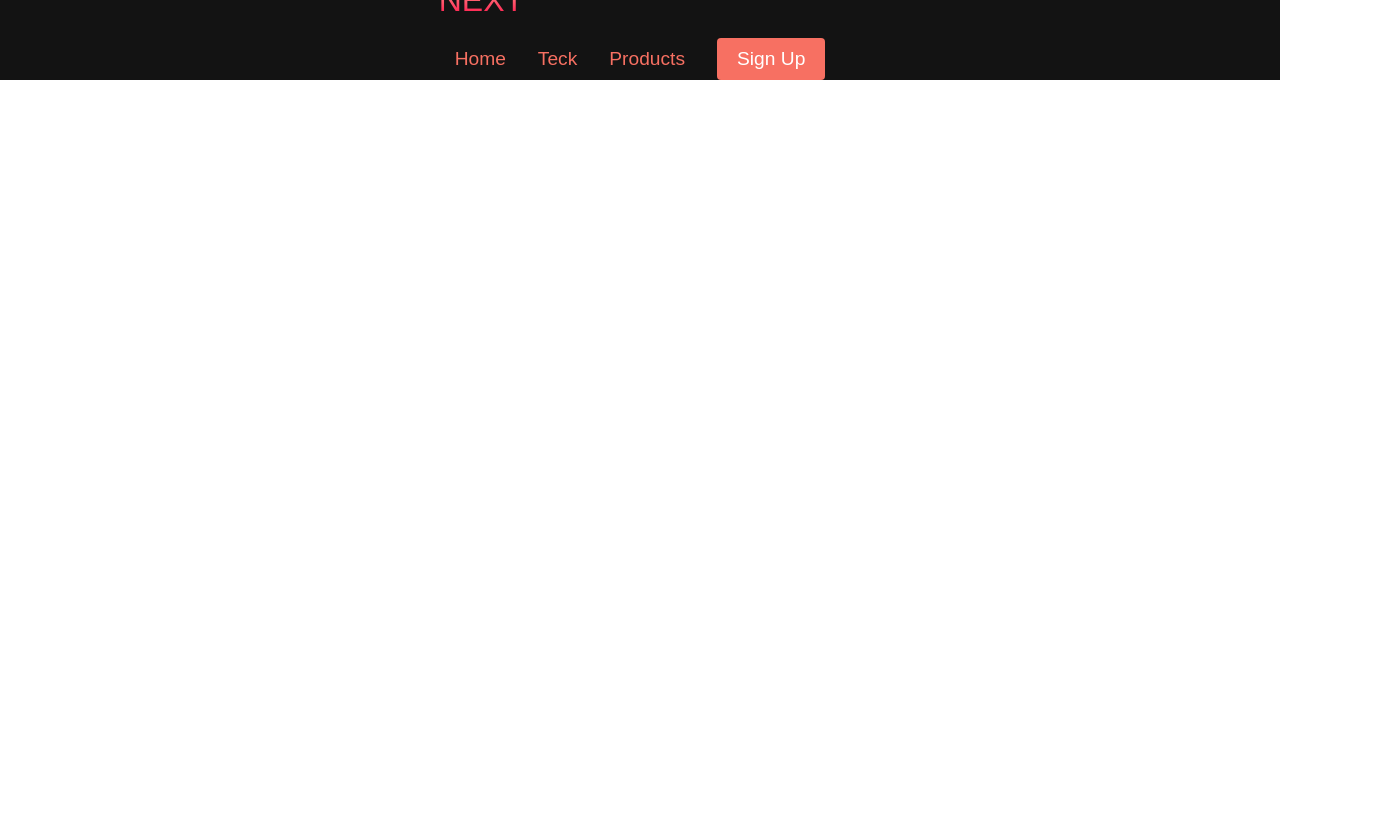
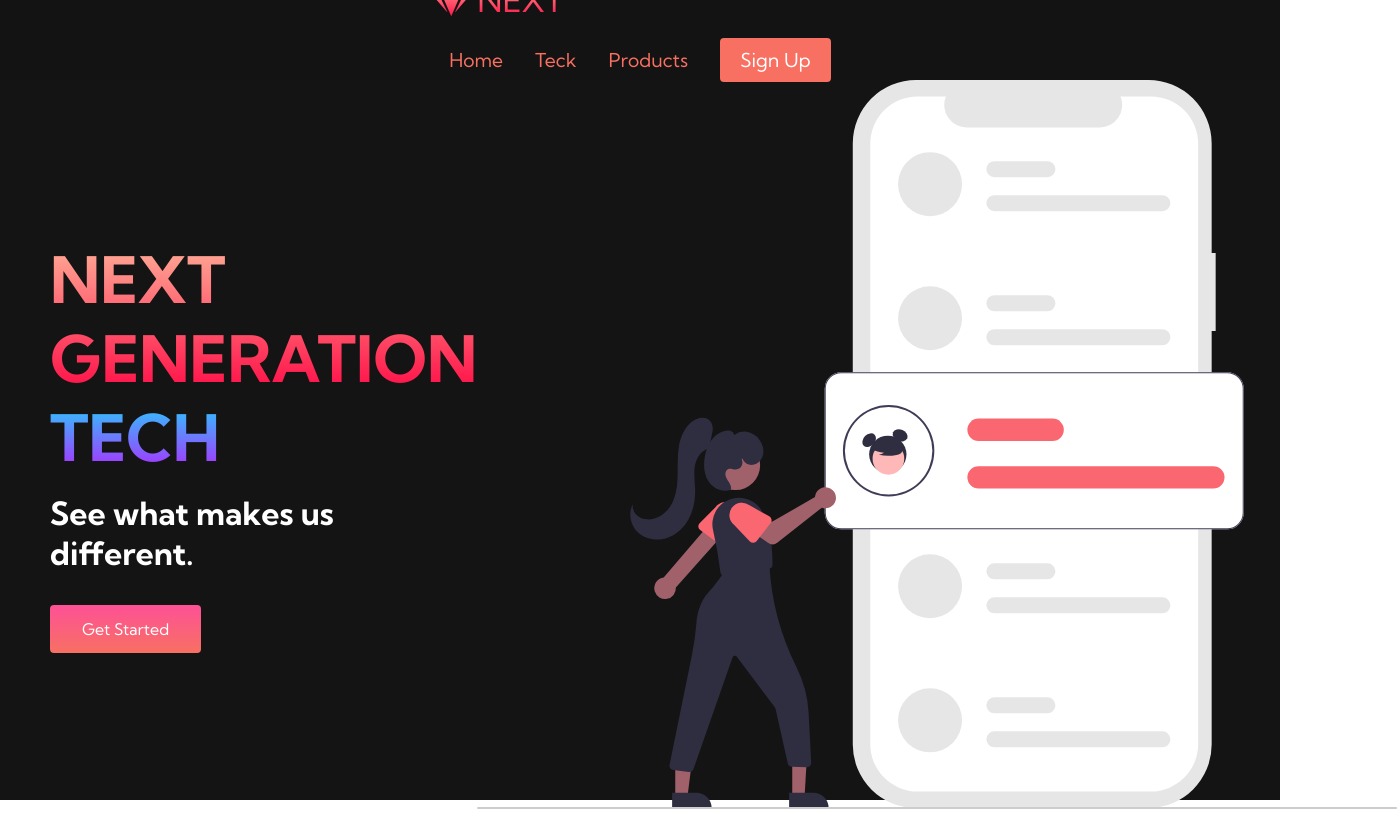
Before and after one commit to jcaro1993/NextGen, a plain HTML site: page index.html in a window 1280 px wide. Shown: the whole page, 1397 px wide, since content can reach past the window. Drawn offline with Linux system fonts and the light colour scheme.

Commit message:
adjusting CSS for titile

```diff
--- a/index.html
+++ b/index.html
@@ -6,13 +6,16 @@
     <meta http-equiv="X-UA-Compatible" content="IE=edge">
     <meta name="viewport" content="width=device-width, initial-scale=1.0">
     <title>Next Web</title>
+    <link rel="preconnect" href="https://fonts.gstatic.com">
+<link href="https://fonts.googleapis.com/css2?family=Kumbh+Sans:wght@400;700&display=swap" rel="stylesheet">
+    <link rel="stylesheet" href="https://use.fontawesome.com/releases/v5.15.3/css/all.css" integrity="sha384-SZXxX4whJ79/gErwcOYf+zWLeJdY/qpuqC4cAa9rOGUstPomtqpuNWT9wdPEn2fk" crossorigin="anonymous">
     <link rel="stylesheet" href="style.css">
 </head>
 
 <body>
     <nav class="navbar">
         <div class="navbar_container">
-            <a href="/" id="navbar__logo">NEXT</a>
+            <a href="/" id="navbar__logo"> <i class="fas fa-gem"></i> NEXT</a>
             <div class="navbar__toggle" id="mobile-menu">
                 <span class="bar"></span>
                 <span class="bar"></span>
@@ -42,6 +45,22 @@
             </ul>
         </div>
     </nav>
+
+    <div class="main">
+        <div class="main__container">
+            <div class="main__content">
+                <H1>NEXT GENERATION</H1>
+                <h2>TECH</h2>
+                <p>See what makes us different.</p>
+                <button class="main__btn"><a href="/"></a>Get Started</button>
+            </div>
+            <div class="main__img--container">
+                <img src="images/pic1.svg" alt="pic" id="main__img">
+            </div>
+        </div>
+    </div>
+
+
     <script src="app.js"></script>
 </body>
 
--- a/style.css
+++ b/style.css
@@ -183,3 +183,66 @@
         transform: translateY(-8px) rotate(-45deg);
     }
 }
+
+.main {
+    background-color: #141414;
+}
+
+.main__container {
+    display: grid;
+    grid-template-columns: 1fr 1fr;
+    align-items: center;
+    justify-self: center;
+    margin: 0 auto;
+    height: 90vh;
+    background-color: #141414;
+    z-index: 1;
+    width: 100%;
+    max-width: 1300;
+    padding: 0 50px;
+}
+
+.main__content h1 {
+    font-size: 4rem;
+    background-color: #ff8177;
+    background-image: linear-gradient(to top, #ff0844 0%, #ffb199 100%);
+    background-size: 100%;
+    -webkit-background-clip: text;
+    -moz-background-clip: text;
+    -webkit-text-fill-color: transparent;
+    -moz-text-fill-color: transparent;
+}
+
+.main__content h2 {
+    font-size: 4rem;
+    background-color: #ff8177;
+    background-image: linear-gradient(to top, #b721ff 0%, #21d4fd 100%);
+    background-size: 100%;
+    -webkit-background-clip: text;
+    -moz-background-clip: text;
+    -webkit-text-fill-color: transparent;
+    -moz-text-fill-color: transparent;
+}
+
+.main__content p {
+    margin-top: 1rem;
+    font-size: 2rem;
+    font-weight: 700;
+    color: #fff;
+
+}
+
+.main__btn {
+    font-size: 1rem;
+    background-image: linear-gradient(to top, #f77062 0%, #fe5196 100%);
+    padding: 14px 32px;
+    border: none;
+    border-radius: 4px;
+    color: #fff;
+    margin-top: 2rem;
+    cursor: pointer;
+    position: relative;
+    transition: all 0.35s;
+    outline: none;
+
+}
```
Also changed, not shown: images/pic1.svg (added).
